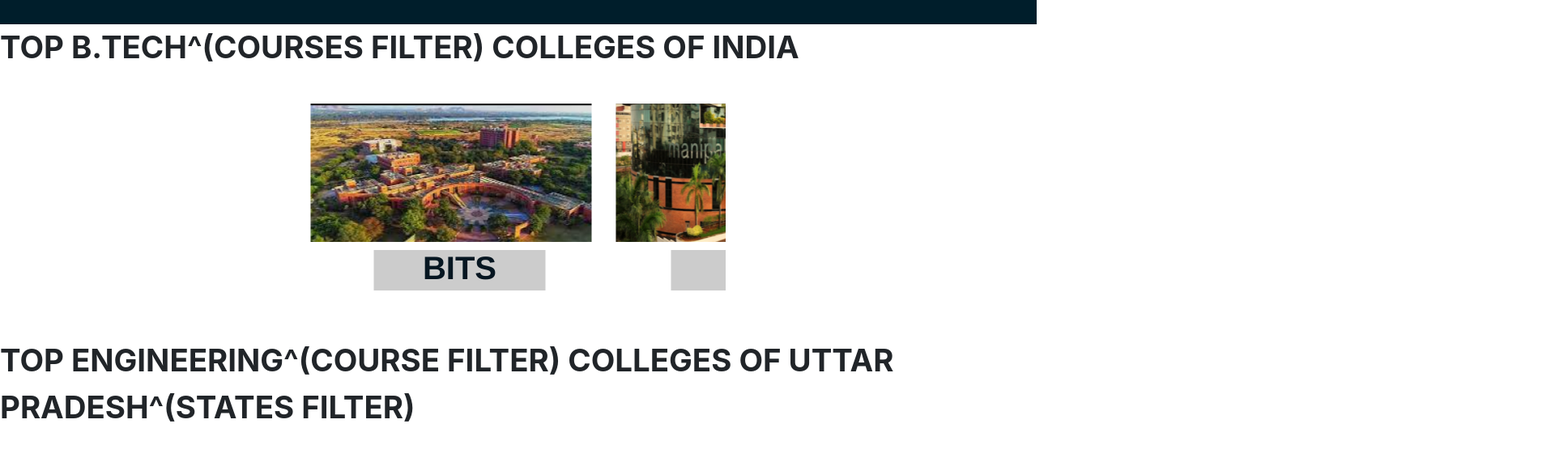
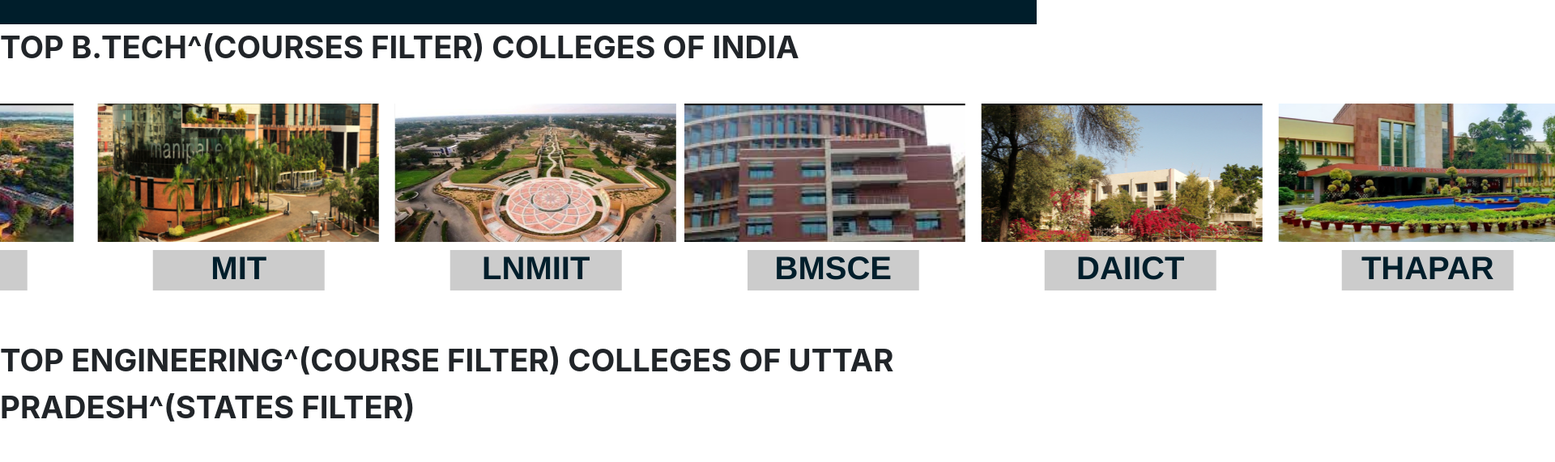
Before and after one commit to aditya123473892/kyc_repo, a React (Create React App) app: page /personalmentor in a window 1280 px wide. Shown: the part 1084-1655 px from the top of the page at 81% size, 1920 px wide, since content can reach past the window. Built offline with nearby package versions, Linux system fonts and the light colour scheme.

Commit message:
Update About.css

```diff
--- a/src/Screens/About.css
+++ b/src/Screens/About.css
@@ -220,7 +220,6 @@
   flex-direction: row;
   justify-content: center;
   width: 100%;
-  overflow: hidden; /* Hide overflowing content */
   white-space: nowrap; /* Prevent text from wrapping */
 }
 
@@ -232,7 +231,7 @@
 /* Define the keyframes for the slide animation */
 @keyframes slideRightToLeft {
   0% {
-    transform: translateX(100%); /* Start position: -100% to the left */
+    transform: translateX(0%); /* Start position: -100% to the left */
   }
   100% {
     transform: translateX(-100%); /* End position: 100% to the right */
@@ -512,7 +511,7 @@
     transform: translateX(-100%); /* Start position: -100% to the left */
   }
   100% {
-    transform: translateX(100%); /* End position: 100% to the right */
+    transform: translateX(0%); /* End position: 100% to the right */
   }
 }
 
```
